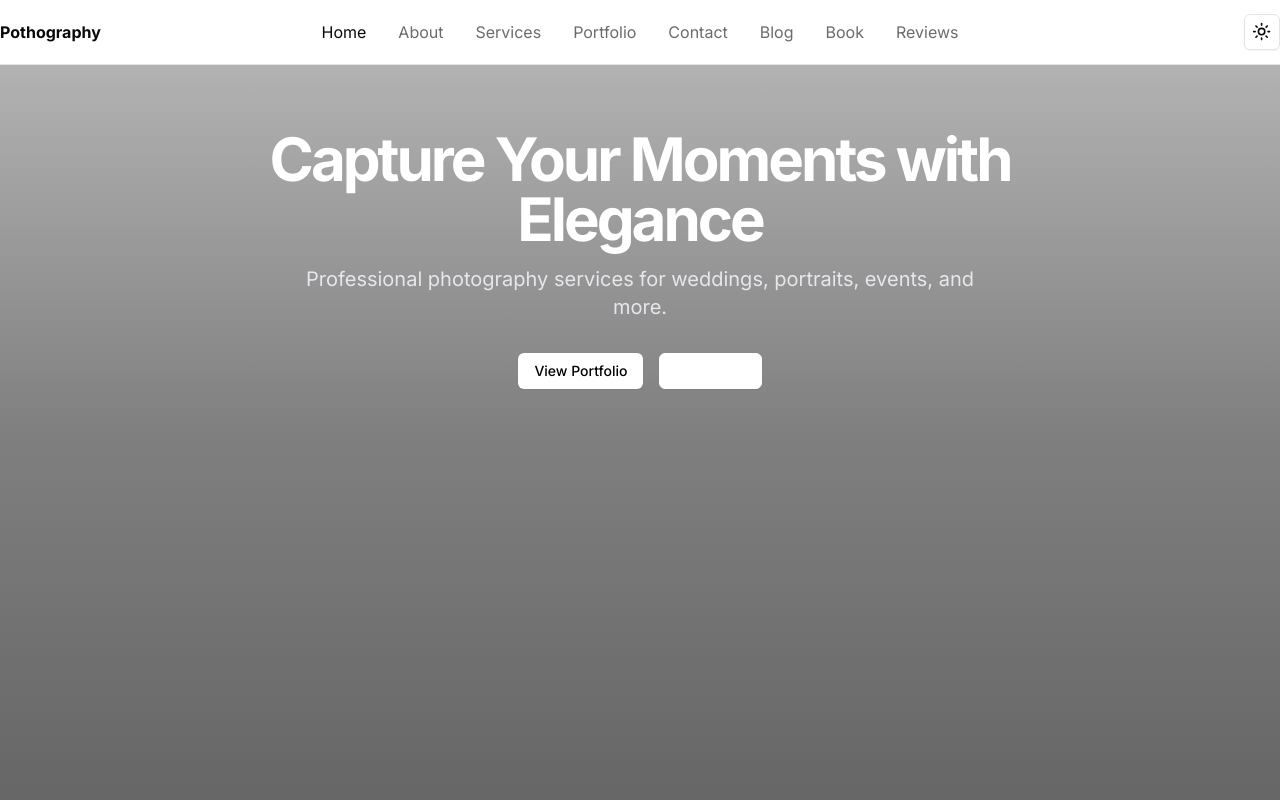
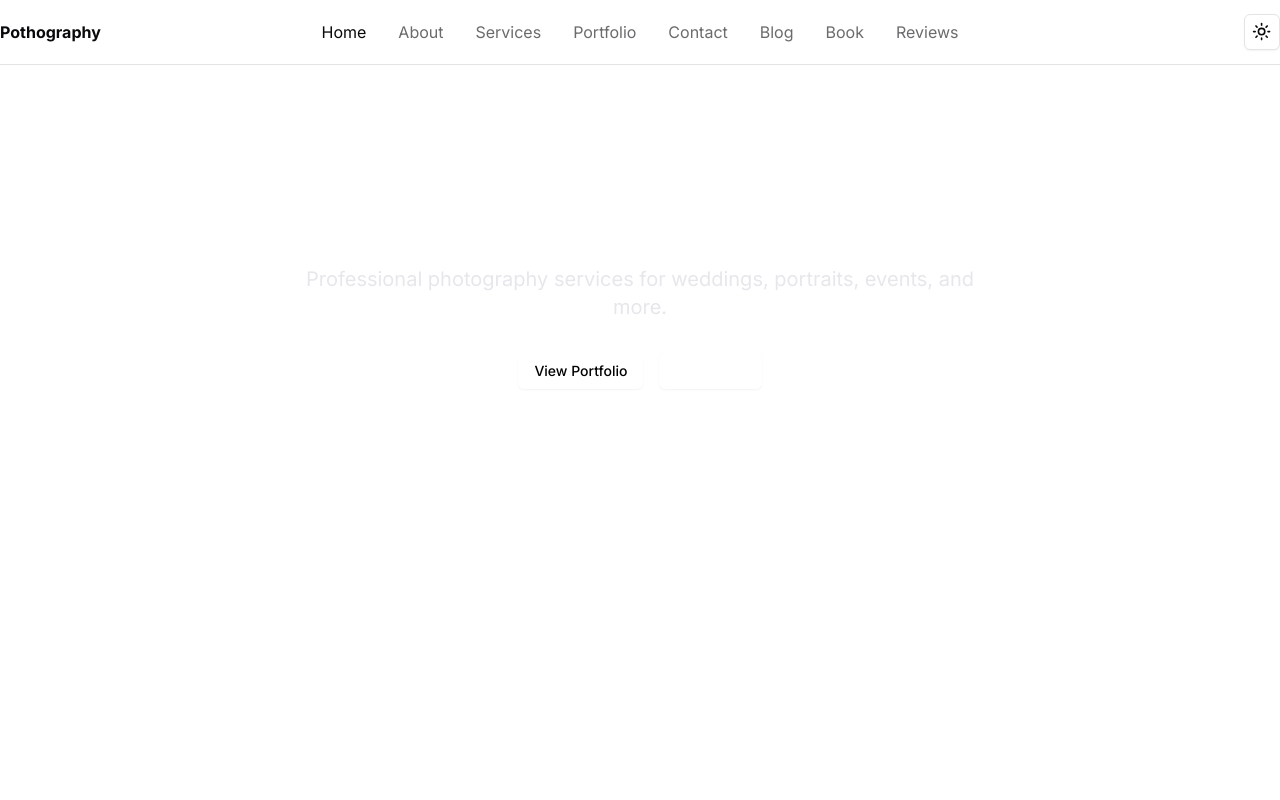
Before and after one commit to PekenMistic/tiktok, a Next.js app: page / in a window 1280 px wide. Shown: the top 800 px of the page. Built offline with nearby package versions, Linux system fonts and the light colour scheme.

Commit message:
Update page.tsx

```diff
--- a/app/page.tsx
+++ b/app/page.tsx
@@ -63,11 +63,6 @@ export default function Home() {
     <main className="flex flex-col w-full">
       {/* Hero Section - Full height and width */}
       <section className="relative w-full min-h-[calc(100vh-4rem)]">
-        {/* Background Image */}
-
-
-        {/* Gradient Overlay */}
-        <div className="absolute inset-0 bg-gradient-to-t from-black/60 via-black/50 to-black/30" />
 
         {/* Hero Content */}
         <div className="relative z-10 flex flex-col items-center justify-center h-full px-4 text-center pt-16">
```
